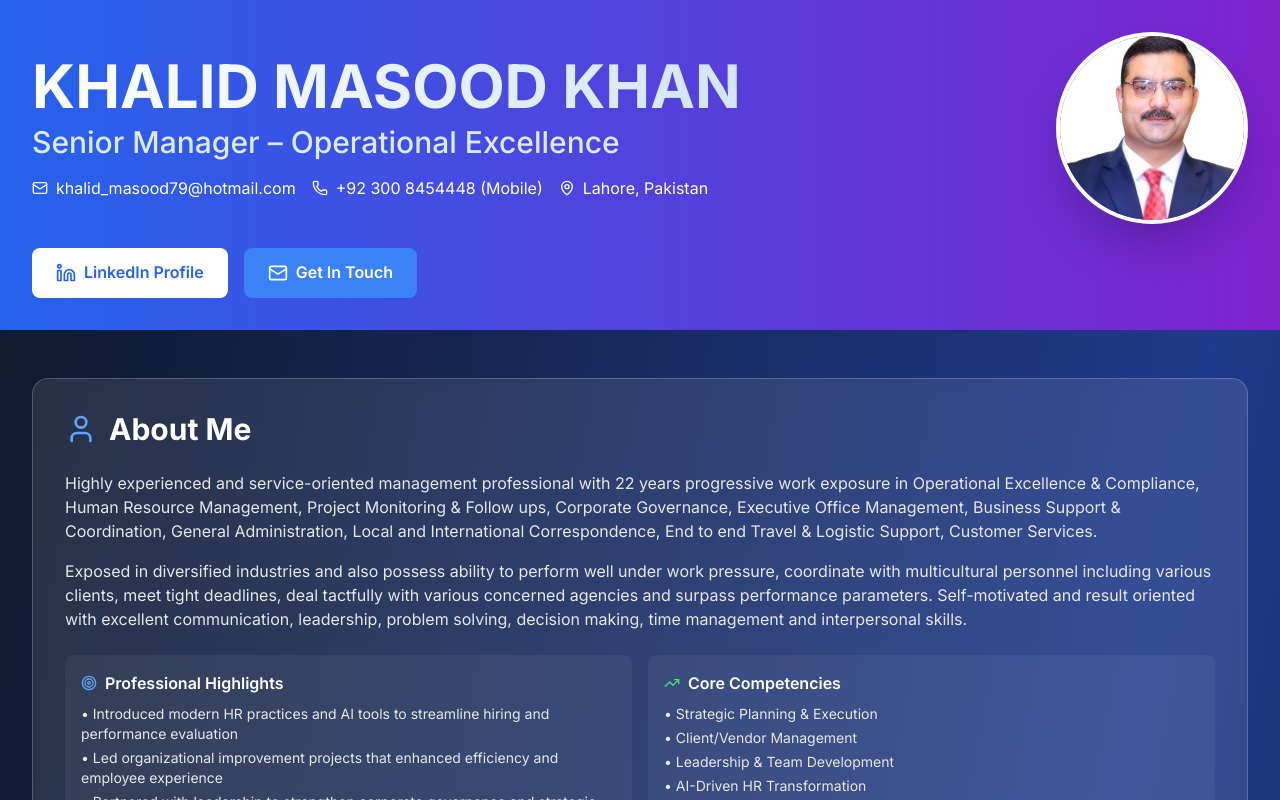
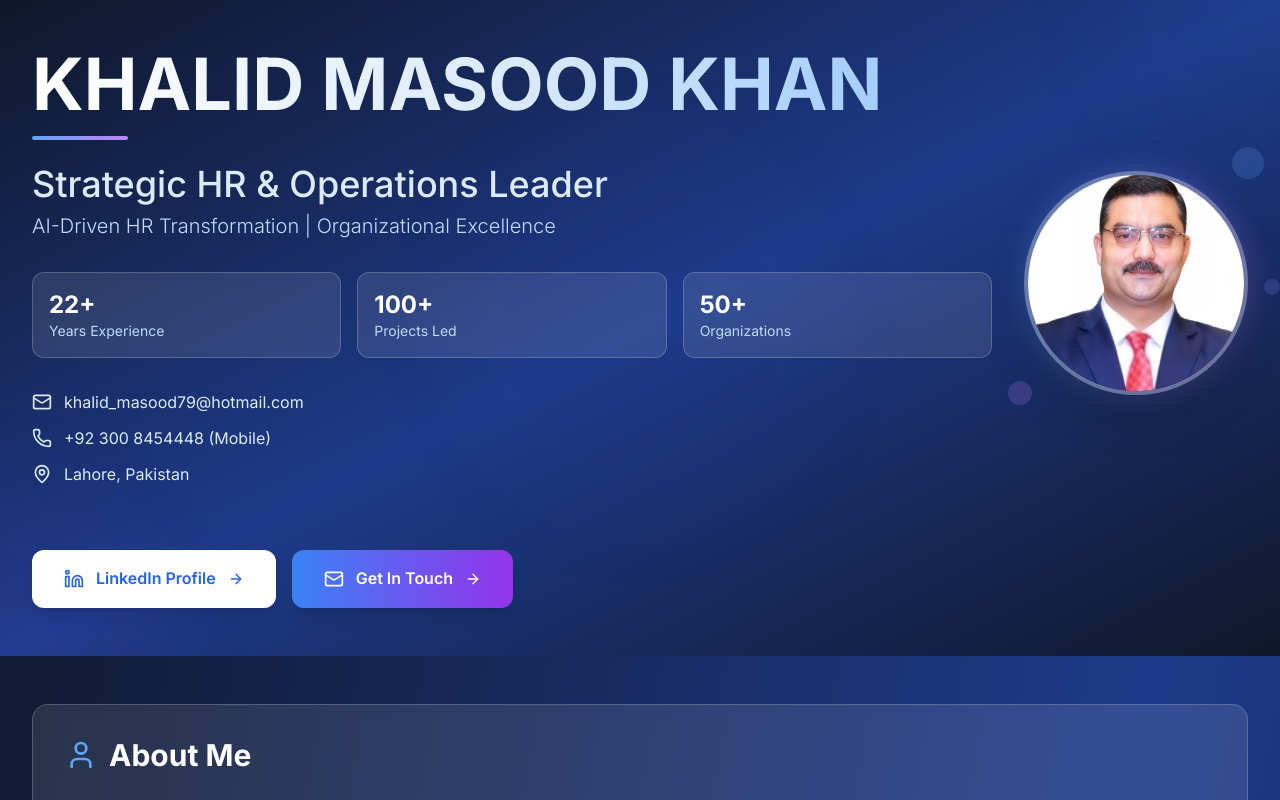
Before and after one commit to shaniparacha2021/Khalid.khan, a Next.js app: page / in a window 1280 px wide. Shown: the top 800 px of the page. Built offline with nearby package versions, Linux system fonts and the light colour scheme.

Commit message:
Fix build errors: correct lucide-react imports, rename Home function to Portfolio to avoid conflicts

```diff
--- a/src/app/globals.css
+++ b/src/app/globals.css
@@ -1,6 +1,172 @@
 @tailwind base;
 @tailwind components;
 @tailwind utilities;
+
+/* Custom Animations */
+@keyframes fadeInUp {
+  from {
+    opacity: 0;
+    transform: translateY(30px);
+  }
+  to {
+    opacity: 1;
+    transform: translateY(0);
+  }
+}
+
+@keyframes fadeInRight {
+  from {
+    opacity: 0;
+    transform: translateX(30px);
+  }
+  to {
+    opacity: 1;
+    transform: translateX(0);
+  }
+}
+
+@keyframes fadeInLeft {
+  from {
+    opacity: 0;
+    transform: translateX(-30px);
+  }
+  to {
+    opacity: 1;
+    transform: translateX(0);
+  }
+}
+
+@keyframes slideInUp {
+  from {
+    opacity: 0;
+    transform: translateY(50px);
+  }
+  to {
+    opacity: 1;
+    transform: translateY(0);
+  }
+}
+
+@keyframes scaleIn {
+  from {
+    opacity: 0;
+    transform: scale(0.9);
+  }
+  to {
+    opacity: 1;
+    transform: scale(1);
+  }
+}
+
+@keyframes float {
+  0%, 100% {
+    transform: translateY(0px);
+  }
+  50% {
+    transform: translateY(-10px);
+  }
+}
+
+@keyframes pulse-glow {
+  0%, 100% {
+    box-shadow: 0 0 20px rgba(59, 130, 246, 0.3);
+  }
+  50% {
+    box-shadow: 0 0 40px rgba(59, 130, 246, 0.6);
+  }
+}
+
+.animate-fade-in-up {
+  animation: fadeInUp 0.8s ease-out forwards;
+}
+
+.animate-fade-in-right {
+  animation: fadeInRight 0.8s ease-out forwards;
+}
+
+.animate-fade-in-left {
+  animation: fadeInLeft 0.8s ease-out forwards;
+}
+
+.animate-slide-in-up {
+  animation: slideInUp 0.8s ease-out forwards;
+}
+
+.animate-scale-in {
+  animation: scaleIn 0.6s ease-out forwards;
+}
+
+.animate-float {
+  animation: float 6s ease-in-out infinite;
+}
+
+.animate-pulse-glow {
+  animation: pulse-glow 2s ease-in-out infinite;
+}
+
+/* Intersection Observer Animation Classes */
+.animate-on-scroll {
+  opacity: 0;
+  transform: translateY(30px);
+  transition: all 0.8s ease-out;
+}
+
+.animate-on-scroll.animated {
+  opacity: 1;
+  transform: translateY(0);
+}
+
+/* Hover Effects */
+.hover-lift {
+  transition: all 0.3s ease;
+}
+
+.hover-lift:hover {
+  transform: translateY(-5px);
+  box-shadow: 0 20px 40px rgba(0, 0, 0, 0.1);
+}
+
+/* Gradient Text Animation */
+.gradient-text {
+  background: linear-gradient(45deg, #3b82f6, #8b5cf6, #06b6d4);
+  background-size: 200% 200%;
+  animation: gradientShift 3s ease infinite;
+}
+
+@keyframes gradientShift {
+  0% {
+    background-position: 0% 50%;
+  }
+  50% {
+    background-position: 100% 50%;
+  }
+  100% {
+    background-position: 0% 50%;
+  }
+}
+
+/* Professional Card Hover Effects */
+.professional-card {
+  transition: all 0.3s cubic-bezier(0.4, 0, 0.2, 1);
+}
+
+.professional-card:hover {
+  transform: translateY(-8px) scale(1.02);
+  box-shadow: 0 25px 50px rgba(0, 0, 0, 0.15);
+}
+
+/* Mobile Optimizations */
+@media (max-width: 640px) {
+  .animate-fade-in-up,
+  .animate-fade-in-right,
+  .animate-fade-in-left {
+    animation-duration: 0.6s;
+  }
+
+  .professional-card:hover {
+    transform: translateY(-4px) scale(1.01);
+  }
+}
 
 @layer base {
   * {
--- a/src/app/page.tsx
+++ b/src/app/page.tsx
@@ -1,7 +1,7 @@
 "use client";
 import React, { useState } from "react";
 import Image from "next/image";
-import { Mail, Phone, MapPin, Linkedin, User, Briefcase, GraduationCap, Award, Star, Menu, X, Globe, Languages, Target, TrendingUp, CheckCircle, Home as HomeIcon, User as AboutIcon, Settings as ServicesIcon, BookOpen as BlogIcon, Contact as ContactIcon, ArrowRight, Download, Calendar, MessageCircle, Users } from "lucide-react";
+import { Mail, Phone, MapPin, Linkedin, User, Briefcase, GraduationCap, Award, Star, Menu, X, Globe, Languages, Target, TrendingUp, CheckCircle, Home as HomeIcon, User as AboutIcon, Settings as ServicesIcon, FileText as BlogIcon, MessageCircle as ContactIcon, ArrowRight, Download, Calendar, MessageCircle, Users } from "lucide-react";
 
 // Mobile Navigation Component
 function MobileNavigation() {
@@ -140,72 +140,112 @@ function MobileNavigation() {
   );
 }
 
-export default function Home() {
+export default function Portfolio() {
   return (
     <div className="min-h-screen bg-gradient-to-br from-slate-900 via-blue-900 to-slate-900">
       {/* Mobile Navigation */}
       <MobileNavigation />
 
       {/* Hero Section */}
-      <section id="home" className="bg-gradient-to-r from-blue-600 to-purple-700 text-white py-8 px-4 sm:px-6 lg:px-8 pt-20 xl:pt-8">
-        <div className="max-w-7xl mx-auto">
-          <div className="flex flex-col lg:flex-row items-center justify-between gap-6">
+      <section id="home" className="relative bg-gradient-to-br from-slate-900 via-blue-900 to-slate-900 text-white py-12 px-4 sm:px-6 lg:px-8 pt-24 xl:pt-12 overflow-hidden">
+        {/* Animated Background Elements */}
+        <div className="absolute inset-0 overflow-hidden">
+          <div className="absolute -top-40 -right-40 w-80 h-80 bg-blue-500/10 rounded-full blur-3xl animate-pulse"></div>
+          <div className="absolute -bottom-40 -left-40 w-80 h-80 bg-purple-500/10 rounded-full blur-3xl animate-pulse delay-1000"></div>
+          <div className="absolute top-1/2 left-1/2 transform -translate-x-1/2 -translate-y-1/2 w-96 h-96 bg-indigo-500/5 rounded-full blur-3xl animate-pulse delay-500"></div>
+        </div>
+
+        <div className="relative max-w-7xl mx-auto">
+          <div className="flex flex-col lg:flex-row items-center justify-between gap-8">
             {/* Left Side - Name and Position */}
-            <div className="flex-1 text-center lg:text-left">
-              <h1 className="text-2xl sm:text-3xl md:text-4xl lg:text-5xl xl:text-6xl font-bold mb-2 bg-gradient-to-r from-white to-blue-200 bg-clip-text text-transparent">
+            <div className="flex-1 text-center lg:text-left animate-fade-in-up">
+              <div className="mb-6">
+                <h1 className="text-3xl sm:text-4xl md:text-5xl lg:text-6xl xl:text-7xl font-bold mb-4 bg-gradient-to-r from-white via-blue-100 to-blue-300 bg-clip-text text-transparent leading-tight">
                 KHALID MASOOD KHAN
               </h1>
-              <p className="text-lg sm:text-xl md:text-2xl lg:text-3xl text-blue-100 font-medium mb-4">
-                Senior Manager – Operational Excellence
-              </p>
-              <div className="flex flex-col sm:flex-row gap-4 text-sm sm:text-base">
-                <div className="flex items-center justify-center lg:justify-start gap-2">
-                  <Mail className="w-4 h-4" />
-                  <span>khalid_masood79@hotmail.com</span>
+                <div className="h-1 w-24 bg-gradient-to-r from-blue-400 to-purple-400 mx-auto lg:mx-0 mb-6 rounded-full"></div>
+                <p className="text-xl sm:text-2xl md:text-3xl lg:text-4xl text-blue-100 font-medium mb-2">
+                  Strategic HR & Operations Leader
+                </p>
+                <p className="text-lg sm:text-xl text-blue-200 font-light mb-8">
+                  AI-Driven HR Transformation | Organizational Excellence
+                </p>
+              </div>
+
+              {/* Professional Stats */}
+              <div className="grid grid-cols-1 sm:grid-cols-3 gap-4 mb-8">
+                <div className="bg-white/10 backdrop-blur-sm rounded-xl p-4 border border-white/20 hover:bg-white/20 transition-all duration-300">
+                  <div className="text-2xl font-bold text-white">22+</div>
+                  <div className="text-blue-200 text-sm">Years Experience</div>
                 </div>
-                <div className="flex items-center justify-center lg:justify-start gap-2">
-                  <Phone className="w-4 h-4" />
-                  <span>+92 300 8454448 (Mobile)</span>
+                <div className="bg-white/10 backdrop-blur-sm rounded-xl p-4 border border-white/20 hover:bg-white/20 transition-all duration-300">
+                  <div className="text-2xl font-bold text-white">100+</div>
+                  <div className="text-blue-200 text-sm">Projects Led</div>
                 </div>
-                <div className="flex items-center justify-center lg:justify-start gap-2">
-                  <MapPin className="w-4 h-4" />
-                  <span>Lahore, Pakistan</span>
+                <div className="bg-white/10 backdrop-blur-sm rounded-xl p-4 border border-white/20 hover:bg-white/20 transition-all duration-300">
+                  <div className="text-2xl font-bold text-white">50+</div>
+                  <div className="text-blue-200 text-sm">Organizations</div>
+                </div>
+              </div>
+
+              {/* Contact Info */}
+              <div className="space-y-3 mb-8">
+                <div className="flex items-center justify-center lg:justify-start gap-3 text-blue-100 hover:text-white transition-colors duration-300">
+                  <Mail className="w-5 h-5" />
+                  <span className="text-sm sm:text-base">khalid_masood79@hotmail.com</span>
+                </div>
+                <div className="flex items-center justify-center lg:justify-start gap-3 text-blue-100 hover:text-white transition-colors duration-300">
+                  <Phone className="w-5 h-5" />
+                  <span className="text-sm sm:text-base">+92 300 8454448 (Mobile)</span>
+                </div>
+                <div className="flex items-center justify-center lg:justify-start gap-3 text-blue-100 hover:text-white transition-colors duration-300">
+                  <MapPin className="w-5 h-5" />
+                  <span className="text-sm sm:text-base">Lahore, Pakistan</span>
                 </div>
               </div>
             </div>
 
             {/* Right Side - Profile Image */}
-            <div className="flex-shrink-0">
-              <div className="w-32 h-32 sm:w-40 sm:h-40 lg:w-48 lg:h-48 rounded-full overflow-hidden border-4 border-white shadow-2xl">
+            <div className="flex-shrink-0 animate-fade-in-right">
+              <div className="relative group">
+                <div className="absolute inset-0 bg-gradient-to-r from-blue-400 to-purple-400 rounded-full blur-lg opacity-30 group-hover:opacity-50 transition-opacity duration-500"></div>
+                <div className="relative w-40 h-40 sm:w-48 sm:h-48 lg:w-56 lg:h-56 rounded-full overflow-hidden border-4 border-white/30 shadow-2xl group-hover:border-white/50 transition-all duration-500 group-hover:scale-105">
         <Image
-                  src="/khalid-masood-khan.png"
+                    src="/khalid-masood-khan.png"
                   alt="Khalid Masood Khan"
-                  width={200}
-                  height={200}
-                  className="w-full h-full object-cover"
+                    width={250}
+                    height={250}
+                    className="w-full h-full object-cover group-hover:scale-110 transition-transform duration-500"
           priority
         />
+                </div>
+                {/* Floating elements around image */}
+                <div className="absolute -top-4 -right-4 w-8 h-8 bg-blue-400/20 rounded-full animate-bounce delay-1000"></div>
+                <div className="absolute -bottom-4 -left-4 w-6 h-6 bg-purple-400/20 rounded-full animate-bounce delay-2000"></div>
+                <div className="absolute top-1/2 -right-8 w-4 h-4 bg-indigo-400/20 rounded-full animate-bounce delay-3000"></div>
               </div>
             </div>
           </div>
 
           {/* Action Buttons */}
-          <div className="flex flex-col sm:flex-row gap-4 mt-6 justify-center lg:justify-start">
+          <div className="flex flex-col sm:flex-row gap-4 mt-8 justify-center lg:justify-start animate-fade-in-up delay-500">
             <a
               href="https://www.linkedin.com/in/KhalidKhanManager"
             target="_blank"
             rel="noopener noreferrer"
-              className="inline-flex items-center gap-2 bg-white text-blue-600 px-6 py-3 rounded-lg font-semibold hover:bg-blue-50 transition-colors"
+              className="group inline-flex items-center gap-3 bg-white text-blue-600 px-8 py-4 rounded-xl font-semibold hover:bg-blue-50 hover:scale-105 transition-all duration-300 shadow-lg hover:shadow-xl"
             >
-              <Linkedin className="w-5 h-5" />
+              <Linkedin className="w-5 h-5 group-hover:scale-110 transition-transform duration-300" />
               LinkedIn Profile
+              <ArrowRight className="w-4 h-4 group-hover:translate-x-1 transition-transform duration-300" />
           </a>
           <a
               href="mailto:khalid_masood79@hotmail.com"
-              className="inline-flex items-center gap-2 bg-blue-500 text-white px-6 py-3 rounded-lg font-semibold hover:bg-blue-600 transition-colors"
+              className="group inline-flex items-center gap-3 bg-gradient-to-r from-blue-500 to-purple-600 text-white px-8 py-4 rounded-xl font-semibold hover:from-blue-600 hover:to-purple-700 hover:scale-105 transition-all duration-300 shadow-lg hover:shadow-xl"
             >
-              <Mail className="w-5 h-5" />
+              <Mail className="w-5 h-5 group-hover:scale-110 transition-transform duration-300" />
               Get In Touch
+              <ArrowRight className="w-4 h-4 group-hover:translate-x-1 transition-transform duration-300" />
             </a>
           </div>
         </div>
```
